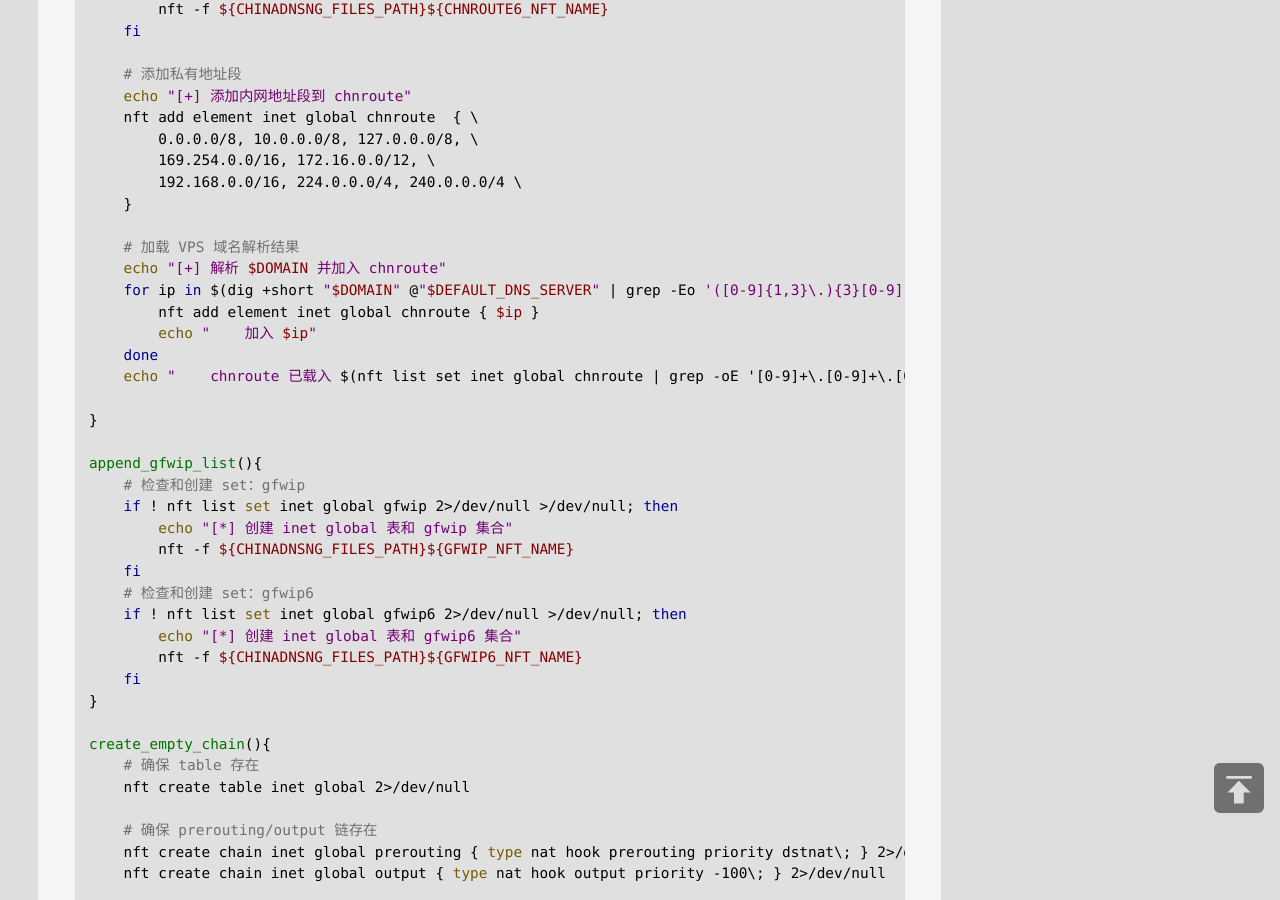
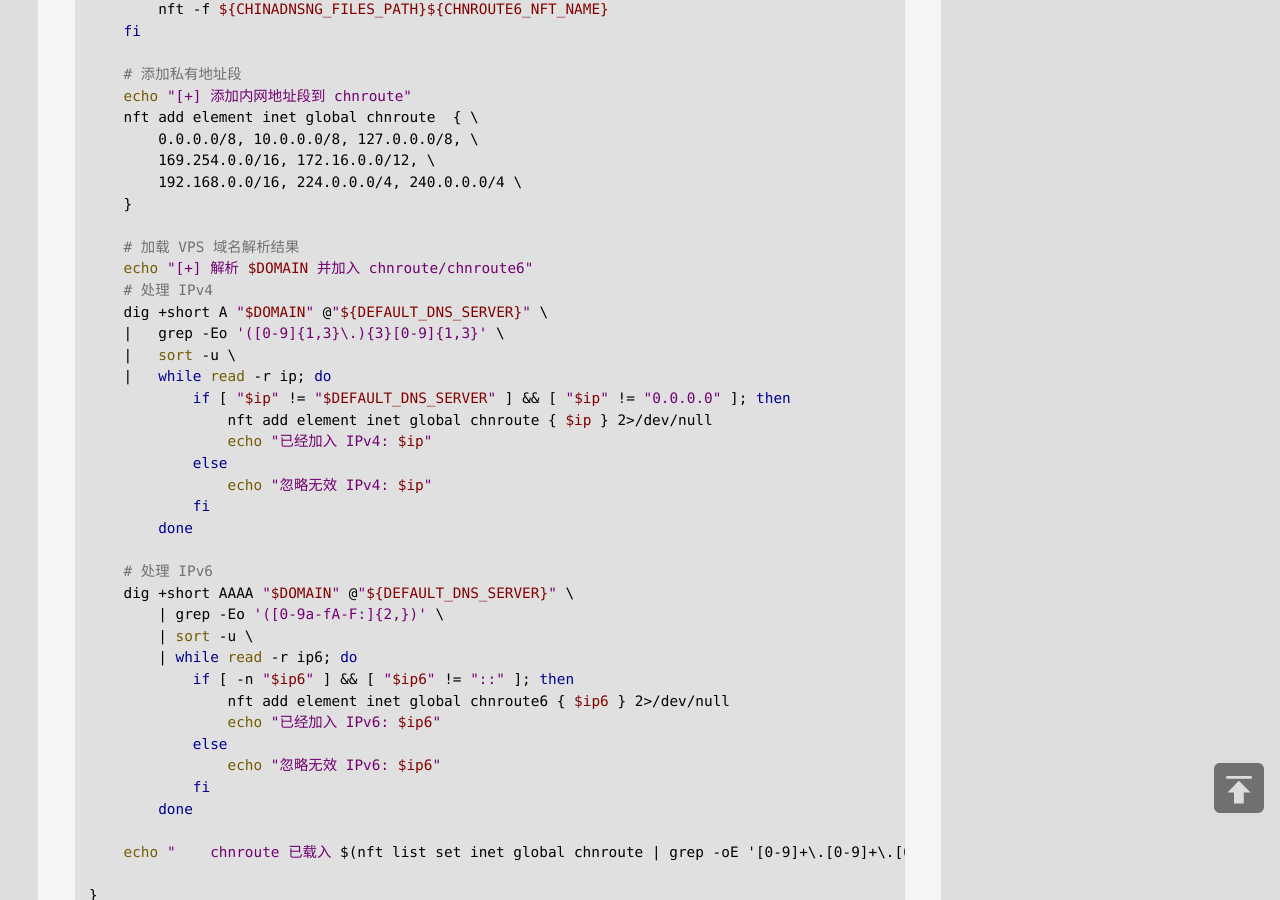
Before and after one commit to jibenfa/jibenfa.github.com, a Jekyll site: the page built from _posts/2025-08-19-E59CA8openwrtE4B88BE4BDBFE794A8chinadns-ngE690ADE9858Dv2rayE5AE9EE78EB0E9808FE6988EE4BBA3E79086.md, in a window 1280 px wide and 900 px high, scrolled down 8079 px. Built offline with Jekyll 4.4.1, drawn with Linux system fonts in a browser that asks for light colours.

Commit message:
Update 2025-08-19-E59CA8openwrtE4B88BE4BDBFE794A8chinadns-ngE690ADE9858Dv2rayE5AE9EE78EB0E9808FE6988EE4BBA3E79086.md

````diff
--- a/_posts/2025-08-19-E59CA8openwrtE4B88BE4BDBFE794A8chinadns-ngE690ADE9858Dv2rayE5AE9EE78EB0E9808FE6988EE4BBA3E79086.md
+++ b/_posts/2025-08-19-E59CA8openwrtE4B88BE4BDBFE794A8chinadns-ngE690ADE9858Dv2rayE5AE9EE78EB0E9808FE6988EE4BBA3E79086.md
@@ -95,7 +95,7 @@ flush set inet global gfwip6
 1）创建并修改配置文件/etc/config/chinadns-ng:
 ```vim
 # 监听地址和端口
-bind-addr 127.0.0.1
+bind-addr 0.0.0.0
 bind-port 5353
 
 # 国内 DNS
@@ -391,11 +391,33 @@ append_chnroute_list() {
     }
 
     # 加载 VPS 域名解析结果
-    echo "[+] 解析 $DOMAIN 并加入 chnroute"
-    for ip in $(dig +short "$DOMAIN" @"$DEFAULT_DNS_SERVER" | grep -Eo '([0-9]{1,3}\.){3}[0-9]{1,3}'); do
-        nft add element inet global chnroute { $ip }
-        echo "    加入 $ip"
-    done
+    echo "[+] 解析 $DOMAIN 并加入 chnroute/chnroute6"
+    # 处理 IPv4
+    dig +short A "$DOMAIN" @"${DEFAULT_DNS_SERVER}" \
+    |   grep -Eo '([0-9]{1,3}\.){3}[0-9]{1,3}' \
+    |   sort -u \
+    |   while read -r ip; do
+            if [ "$ip" != "$DEFAULT_DNS_SERVER" ] && [ "$ip" != "0.0.0.0" ]; then
+                nft add element inet global chnroute { $ip } 2>/dev/null
+                echo "已经加入 IPv4: $ip"
+            else
+                echo "忽略无效 IPv4: $ip"
+            fi
+        done
+
+    # 处理 IPv6
+    dig +short AAAA "$DOMAIN" @"${DEFAULT_DNS_SERVER}" \
+        | grep -Eo '([0-9a-fA-F:]{2,})' \
+        | sort -u \
+        | while read -r ip6; do
+            if [ -n "$ip6" ] && [ "$ip6" != "::" ]; then
+                nft add element inet global chnroute6 { $ip6 } 2>/dev/null
+                echo "已经加入 IPv6: $ip6"
+            else
+                echo "忽略无效 IPv6: $ip6"
+            fi
+        done
+
     echo "    chnroute 已载入 $(nft list set inet global chnroute | grep -oE '[0-9]+\.[0-9]+\.[0-9]+\.[0-9]+(/[0-9]+)?' | wc -l) 条目"
 
 }
````
